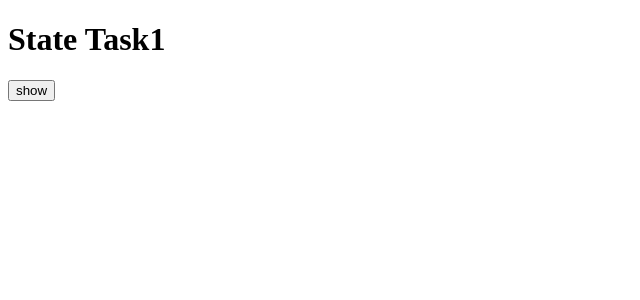
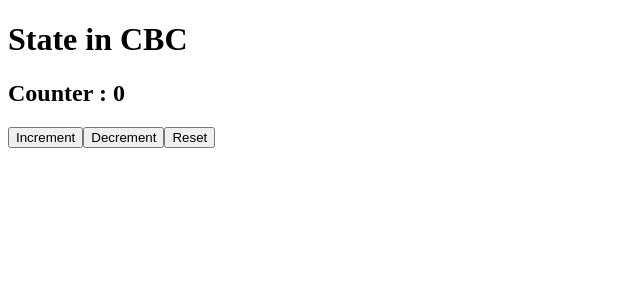
Before and after one commit to rohitkrsaini/Learn-react, a React (Vite) app: page / in a window 1280 px wide. Shown: the top 300 px of the page, without its empty margins (0-640 px from the left). Built offline with nearby package versions, Linux system fonts and the light colour scheme.

Commit message:
state in CBC

```diff
--- /dev/null
+++ b/src/AllTopics/02_States/StateInCBC.jsx
@@ -0,0 +1,42 @@
+import { Component } from "react";
+
+class StatesInCBC extends Component {
+
+    constructor(){
+        super()
+        this.state = { count: 0 }
+    }
+
+    increment = () => {
+        this.setState((prev) => {
+            return { count: prev.count + 1 }
+        })
+    }
+
+    decrement = () => {
+        this.setState((prev) => {
+            if (prev.count > 0) {
+                return { count: prev.count - 1 }
+            }
+            return null
+        })
+    }
+
+    reset = () => {
+        this.setState({ count: 0 })
+    }
+
+    render(){
+        return(
+            <>
+                <h1>State in CBC</h1>
+                <h2>Counter : {this.state.count}</h2>
+                <button onClick={this.increment}>Increment</button>
+                <button onClick={this.decrement}>Decrement</button>
+                <button onClick={this.reset}>Reset</button>
+            </>
+        )
+    }
+}
+
+export default StatesInCBC
--- a/src/App.jsx
+++ b/src/App.jsx
@@ -7,20 +7,25 @@ import CounterP from "./Assimeant/Practics/CounterP"
 import ThemesP from "./Assimeant/Practics/ThemesP"
 import ShowHideText from "./Assimeant/Practics/ShowHideText"
 import StateTask1 from "./Assimeant/StateTask1"
+import StatesInCBC from "./AllTopics/02_States/StateInCBC"
+import PropsParent from "./AllTopics/03_Props/PropsParent"
 
 
 const App = () => {
     return (
         <>
 
-        {/* All Topic folder impot */}
+        {/* All Topic/02_State folder impot */}
 
         {/* <HeaderComp/>
         <ClassBassed></ClassBassed>
         <StatesInFBC/> */}
         {/* <ThemeChange/>
         <Counter/> */}
+        <StatesInCBC/>
 
+        {/* AllTopic/03_props folder import */}
+        {/* <PropsParent/> */}
 
 
         {/* Practics folder import */}
@@ -33,7 +38,7 @@ const App = () => {
 
         {/* Assiment folder import */}
 
-        <StateTask1/>
+        {/* <StateTask1/> */}
         </>
     )
 }
```
